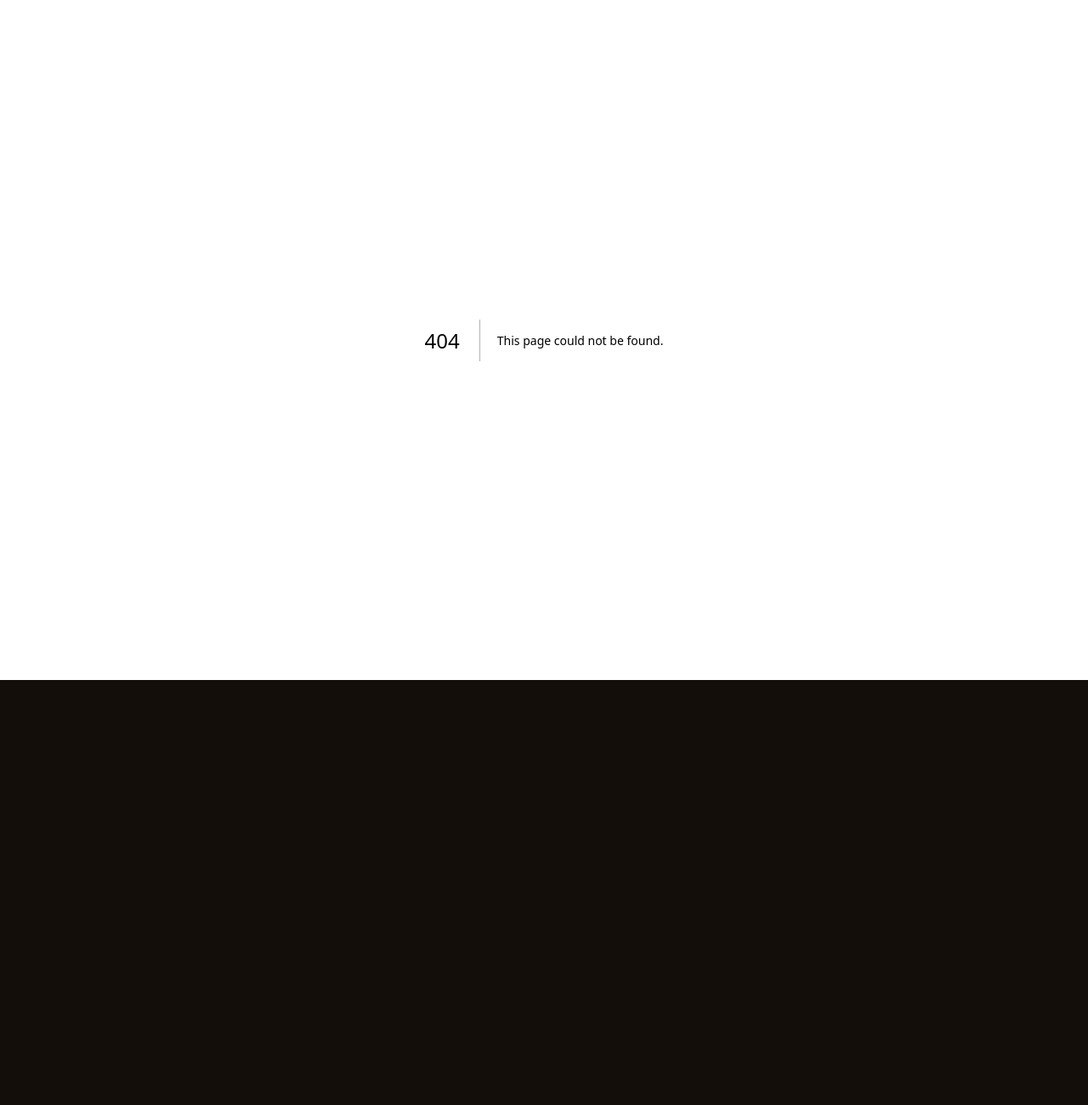
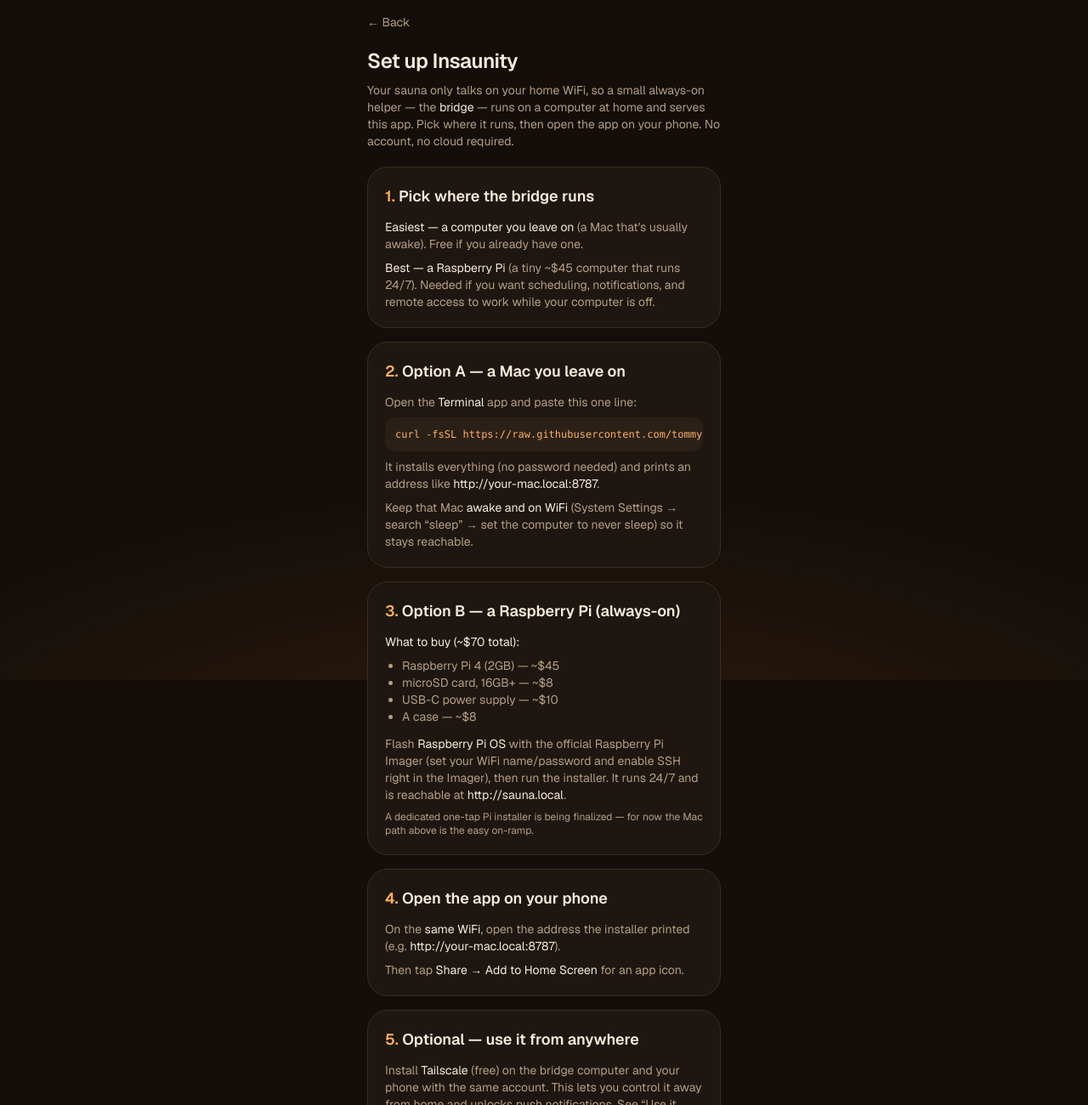
Before and after one commit to tommyostendorf/custom-sauna-app, a Next.js app in the folder web/: page /setup in a window 1280 px wide. Before the commit this address had no page. Shown: the top 1300 px of the page at 85% size. Before the commit the page ends 800 px from the top, so only its background shows below. Built offline with nearby package versions, Linux system fonts and the light colour scheme.

Commit message:
v3: in-app /setup guide page (linked from More) + installer now builds & serves the app locally (configurable branch, friendlier output)

```diff
--- /dev/null
+++ b/web/app/setup/page.tsx
@@ -0,0 +1,95 @@
+const INSTALL_CMD =
+  "curl -fsSL https://raw.githubusercontent.com/tommyostendorf/custom-sauna-app/main/bridge/setup-imac.sh | bash";
+
+function Section({ n, title, children }: { n: string; title: string; children: React.ReactNode }) {
+  return (
+    <section className="rounded-3xl border border-border bg-surface p-5">
+      <h2 className="text-lg font-semibold text-text">
+        <span className="text-ember-soft">{n}.</span> {title}
+      </h2>
+      <div className="mt-3 flex flex-col gap-2 text-sm text-muted">{children}</div>
+    </section>
+  );
+}
+
+export default function SetupGuide() {
+  return (
+    <main className="mx-auto flex min-h-dvh max-w-md flex-col gap-4 px-4 pb-12 pt-[max(1rem,env(safe-area-inset-top))]">
+      <a href="/" className="text-sm text-muted">← Back</a>
+
+      <header className="py-1">
+        <h1 className="text-2xl font-semibold tracking-tight text-text">Set up Insaunity</h1>
+        <p className="mt-2 text-sm text-muted">
+          Your sauna only talks on your home WiFi, so a small always-on helper — the
+          <span className="text-text"> bridge</span> — runs on a computer at home and serves this
+          app. Pick where it runs, then open the app on your phone. No account, no cloud required.
+        </p>
+      </header>
+
+      <Section n="1" title="Pick where the bridge runs">
+        <p>
+          <span className="text-text">Easiest — a computer you leave on</span>{" "}
+          (a Mac that&apos;s usually awake). Free if you already have one.
+        </p>
+        <p>
+          <span className="text-text">Best — a Raspberry Pi</span> (a tiny ~$45 computer that runs
+          24/7). Needed if you want scheduling, notifications, and remote access to work while your
+          computer is off.
+        </p>
+      </Section>
+
+      <Section n="2" title="Option A — a Mac you leave on">
+        <p>Open the <span className="text-text">Terminal</span> app and paste this one line:</p>
+        <code className="block overflow-x-auto whitespace-pre rounded-xl bg-surface-2 p-3 text-xs text-ember-soft">
+          {INSTALL_CMD}
+        </code>
+        <p>
+          It installs everything (no password needed) and prints an address like
+          <span className="text-text"> http://your-mac.local:8787</span>.
+        </p>
+        <p>
+          Keep that Mac <span className="text-text">awake and on WiFi</span> (System Settings →
+          search “sleep” → set the computer to never sleep) so it stays reachable.
+        </p>
+      </Section>
+
+      <Section n="3" title="Option B — a Raspberry Pi (always-on)">
+        <p className="text-text">What to buy (~$70 total):</p>
+        <ul className="list-disc pl-5">
+          <li>Raspberry Pi 4 (2GB) — ~$45</li>
+          <li>microSD card, 16GB+ — ~$8</li>
+          <li>USB-C power supply — ~$10</li>
+          <li>A case — ~$8</li>
+        </ul>
+        <p className="mt-1">
+          Flash <span className="text-text">Raspberry Pi OS</span> with the official Raspberry Pi
+          Imager (set your WiFi name/password and enable SSH right in the Imager), then run the
+          installer. It runs 24/7 and is reachable at <span className="text-text">http://sauna.local</span>.
+        </p>
+        <p className="text-xs">A dedicated one-tap Pi installer is being finalized — for now the Mac path above is the easy on-ramp.</p>
+      </Section>
+
+      <Section n="4" title="Open the app on your phone">
+        <p>On the <span className="text-text">same WiFi</span>, open the address the installer
+          printed (e.g. <span className="text-text">http://your-mac.local:8787</span>).</p>
+        <p>Then tap <span className="text-text">Share → Add to Home Screen</span> for an app icon.</p>
+      </Section>
+
+      <Section n="5" title="Optional — use it from anywhere">
+        <p>Install <span className="text-text">Tailscale</span> (free) on the bridge computer and
+          your phone with the same account. This lets you control it away from home and unlocks
+          push notifications. See “Use it away from home” back in the More tab.</p>
+      </Section>
+
+      <Section n="6" title="Optional — chromotherapy lights (coming soon)">
+        <p>A small Wi-Fi IR blaster will let you control your sauna&apos;s color light from the app —
+          on the roadmap.</p>
+      </Section>
+
+      <p className="px-2 pt-2 text-center text-xs text-muted">
+        ⚠️ Insaunity controls a high-heat appliance. Never leave a heating sauna unattended; use at
+        your own risk; no warranty; chromotherapy notes are wellness tradition, not medical advice.
+      </p>
+    </main>
+  );
+}
--- a/web/components/More.tsx
+++ b/web/components/More.tsx
@@ -222,6 +222,21 @@
         </details>
       </Card>
 
+      {/* Setup & sharing guide */}
+      <Card>
+        <SectionLabel>Setup &amp; sharing</SectionLabel>
+        <p className="mb-3 text-sm text-muted">
+          Setting it up on a new sauna, or helping a friend get started? The full guide covers
+          everything — what to run, the Raspberry Pi option, and remote access.
+        </p>
+        <a
+          href="/setup/"
+          className="block rounded-2xl bg-ember py-3 text-center font-semibold text-black"
+        >
+          Open the setup guide
+        </a>
+      </Card>
+
       {/* Clearlight contact */}
       <Card>
         <SectionLabel>Sauna service &amp; support (Clearlight)</SectionLabel>
```
Also changed, not shown: 1 other file (tests, documents, lock files or other folders).
